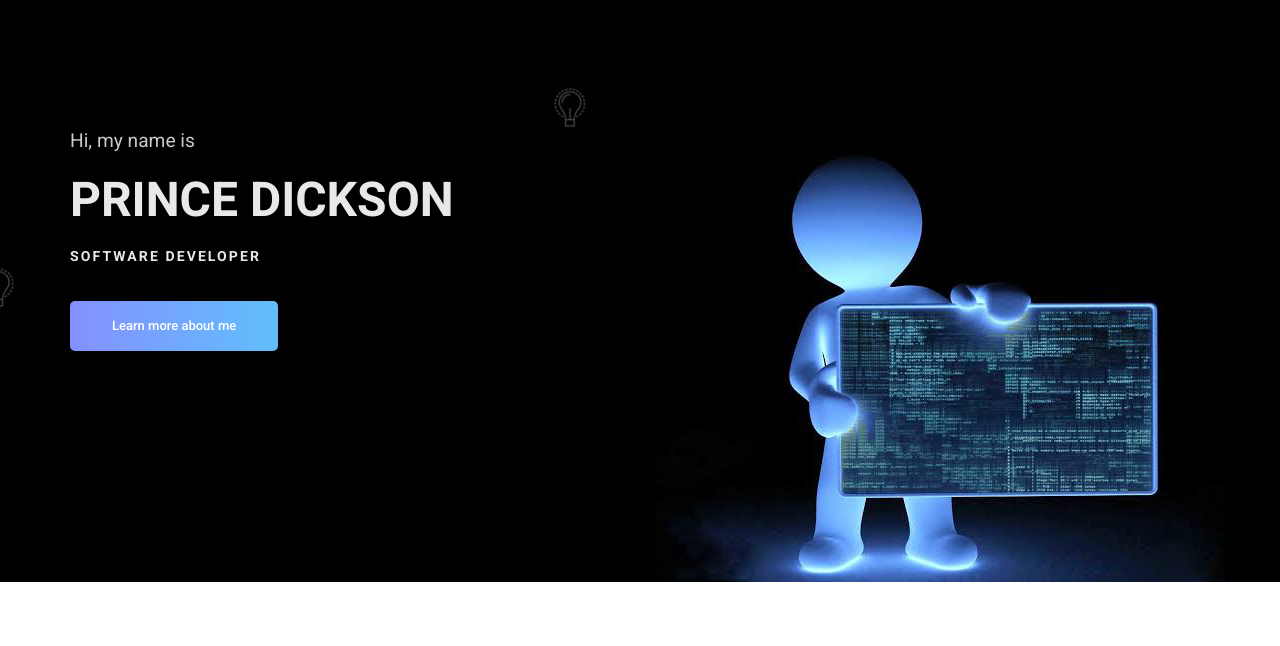
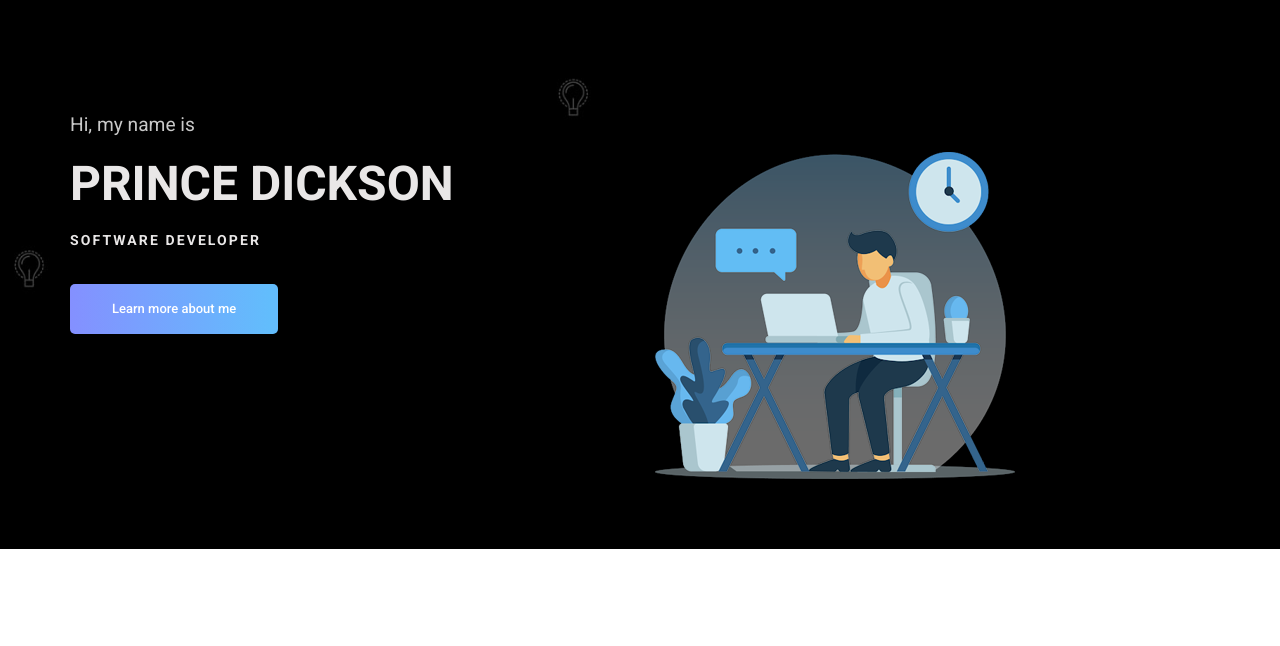
Before and after one commit to princeid/Portfolio, a plain HTML site: page index.html in a window 1280 px wide. Shown: the part 103-749 px from the top of the page. Drawn offline with Linux system fonts and the light colour scheme; some packages are replaced by stand-ins of ours.

Commit message:
Fix for banner image responsive

```diff
--- a/css/style.css
+++ b/css/style.css
@@ -4193,4 +4193,15 @@ h6 {
 ============================================================================================ */
 /*---------------------------------------------------- */
 
+@media (min-width: 991px) {
+  .home_banner_area {
+    height: 100%;
+  }
+
+  .home_left_img img{
+    padding-top: 120px;
+    padding-bottom: 70px;
+  }
+}
+
 /*# sourceMappingURL=style.css.map */
--- a/index.html
+++ b/index.html
@@ -75,7 +75,7 @@
 					</div>
 					<div class="col-sm-6 col-lg-6">
 						<div class="home_left_img">
-							<img src="img/banner/rightimg2.png" alt="">
+							<img src="img/banner/rightimg.png" alt="">
 						</div>
 					</div>
 				</div>
```
Also changed, not shown: img/banner/man_idea.svg (added), img/banner/pros-work.svg (added), img/banner/rightimg.png (added).
